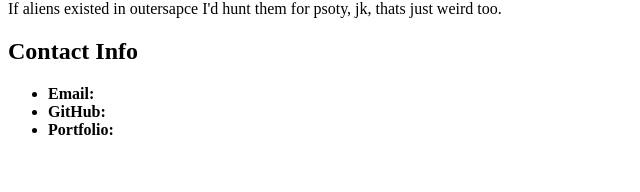
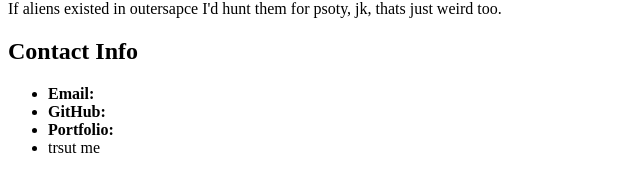
Before and after one commit to Carneszilla/playingWithGit, a plain HTML site: page loveMe/index.html in a window 1280 px wide. Shown: the part 230-422 px from the top of the page, without its empty margins (0-640 px from the left). Drawn offline with Linux system fonts and the light colour scheme.

Commit message:
Update index.html

```diff
--- a/loveMe/index.html
+++ b/loveMe/index.html
@@ -19,6 +19,7 @@ I love <strong>dragons </strong> and other <em> sweet stuff </em>like, <strong>
 		<li> <strong>Email: </strong></li>
 		<li> <strong>GitHub: </strong></li>
 		<li> <strong>Portfolio:</strong></li>
+		<li>   trsut me </li>
 
 	</ul>
 	</body>
```
